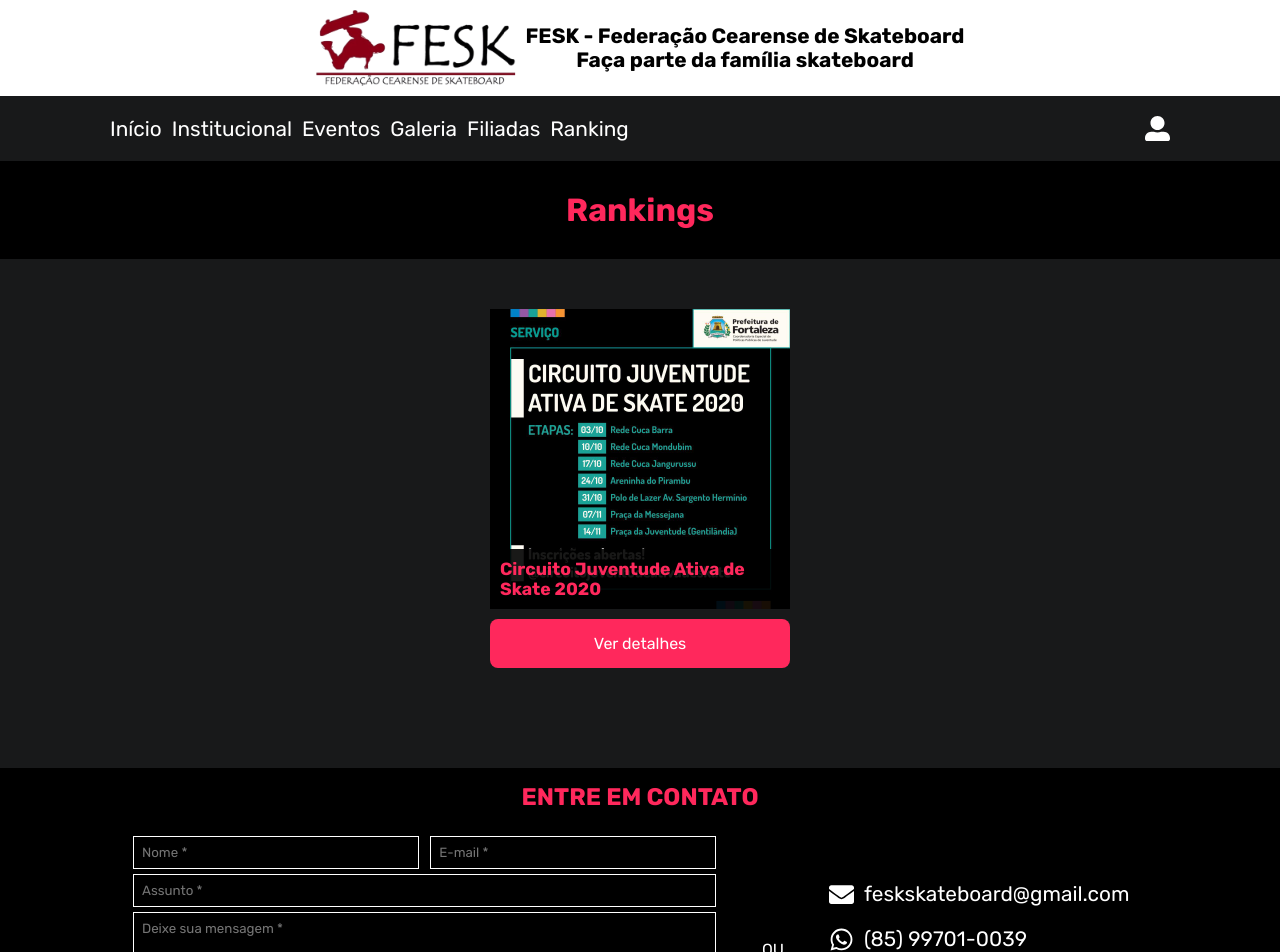
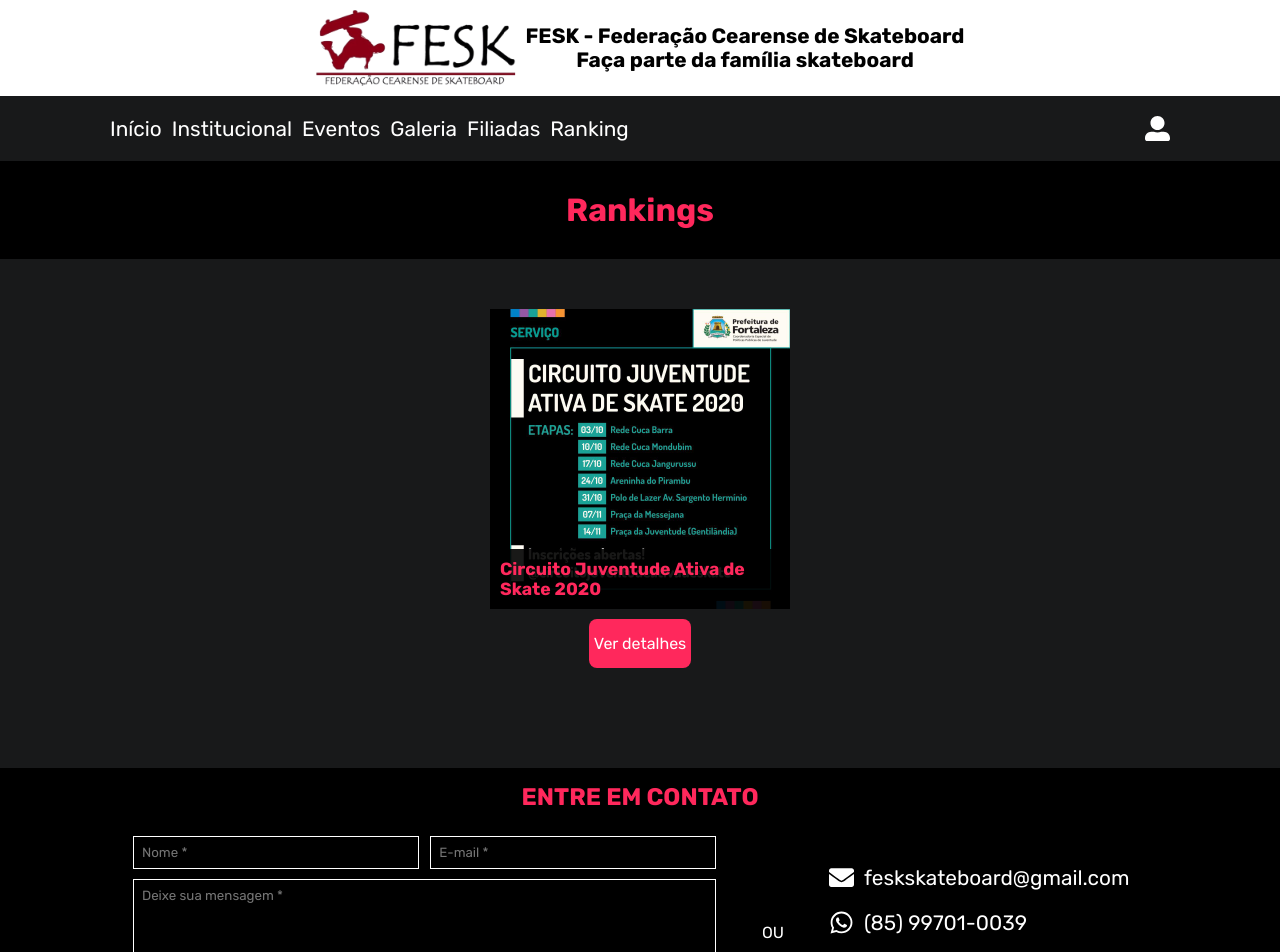
Before and after one commit to YagoYJ/FESK, a React (Create React App) app in the folder web/: page /ranking in a window 1280 px wide. Shown: the top 952 px of the page. Built offline with nearby package versions, Linux system fonts and the light colour scheme.

Commit message:
Implementação do envio de email

```diff
--- a/web/package.json
+++ b/web/package.json
@@ -6,6 +6,7 @@
     "@testing-library/jest-dom": "^5.11.4",
     "@testing-library/react": "^11.1.0",
     "@testing-library/user-event": "^12.1.10",
+    "emailjs-com": "^2.6.4",
     "react": "^17.0.1",
     "react-dom": "^17.0.1",
     "react-router-dom": "^5.2.0",
@@ -37,6 +38,7 @@
     ]
   },
   "devDependencies": {
+    "dotenv": "^8.2.0",
     "react-icons": "^4.1.0"
   }
 }
--- a/web/src/components/Footer/index.jsx
+++ b/web/src/components/Footer/index.jsx
@@ -1,40 +1,29 @@
 import { FaEnvelope, FaInstagram, FaWhatsapp } from "react-icons/fa";
+import sendEmail from '../../services/mail'
 
 import "./styles.css";
 
 export default function Footer() {
+
+
+
   return (
     <footer className="footer">
       <h2>ENTRE EM CONTATO</h2>
       <div className="container">
-        <form className="sendEmailForm">
+        <form className="sendEmailForm" onSubmit={sendEmail}>
           <div className="inputGroup">
-            <input
-              type="text"
-              placeholder="Nome *"
-              //    value={}
-              //     onChange={}
-            />
+            <input type="text" placeholder="Nome *" name="user_name" />
 
-            <input
-              type="email"
-              placeholder="E-mail *"
-              //    value={}
-              //     onChange={}
-            />
+            <input type="email" placeholder="E-mail *" name="user_email" />
           </div>
-          <input
-            type="text"
-            placeholder="Assunto *"
-            //    value={}
-            //     onChange={}
-          />
+
           <textarea
             cols="5"
             placeholder="Deixe sua mensagem *"
-            //    value={}
-            //     onChange={}
+            name="message"
           />
+
           <button type="submit" className="button">
             Enviar
           </button>
--- /dev/null
+++ b/web/src/components/Thumbnail/index.jsx
@@ -0,0 +1,22 @@
+import { Link } from "react-router-dom";
+import "./styles.css";
+
+export default function Thumbnail({
+  title,
+  imageLink,
+  imageAlt,
+  buttonText,
+  buttonLink,
+}) {
+  return (
+    <div className="thumbContainer">
+      <div className="thumb">
+        <h2>{title}</h2>
+        <img src={imageLink} alt={imageAlt} />
+      </div>
+      <Link to={buttonLink} className="button ">
+        {buttonText}
+      </Link>
+    </div>
+  );
+}
--- /dev/null
+++ b/web/src/components/Thumbnail/styles.css
@@ -0,0 +1,32 @@
+.thumbContainer {
+  width: 100%;
+  max-width: 300px;
+  margin-bottom: 50px;
+  display: flex;
+  flex-direction: column;
+  align-items: center;
+  justify-content: center;
+}
+
+.thumbContainer .thumb {
+  position: relative;
+  display: flex;
+  align-items: flex-start;
+  margin-bottom: 10px;
+}
+
+.thumbContainer .thumb h2 {
+  width: 100%;
+  font-size: 1.1rem;
+  color: #ff285c;
+  background-color: rgba(0, 0, 0, 0.9);
+  z-index: 10;
+  position: absolute;
+  bottom: 0;
+  padding: 10px;
+}
+
+.thumbContainer .thumb img {
+  width: 100%;
+  z-index: 5;
+}
--- a/web/src/pages/Galery/index.jsx
+++ b/web/src/pages/Galery/index.jsx
@@ -1,10 +1,10 @@
-import { Link } from "react-router-dom";
 import Footer from "../../components/Footer";
 import Header from "../../components/Header";
 
 import exampleImg from "../../assets/exampleImg.png";
 
 import "./styles.css";
+import Thumbnail from "../../components/Thumbnail";
 
 export default function Galery() {
   return (
@@ -12,10 +12,13 @@
       <Header />
       <main className="galery">
         <div className="container">
-          <div className="album">
-            <img src={exampleImg} alt="albumImage" />
-            <Link to="#">Nome do álbum</Link>
-          </div>
+          <Thumbnail
+            title="Nome do álbum"
+            imageLink={exampleImg}
+            imageAlt="albumImage"
+            buttonLink="#"
+            buttonText="Ver imagens"
+          />
         </div>
       </main>
       <Footer />
--- a/web/src/pages/Ranking/index.jsx
+++ b/web/src/pages/Ranking/index.jsx
@@ -5,8 +5,8 @@
 import CJASThumb from "../../assets/CJASThumb.png";
 
 import "./styles.css";
-import { Link } from "react-router-dom";
 import { useState } from "react";
+import Thumbnail from "../../components/Thumbnail";
 
 export default function Ranking() {
   // eslint-disable-next-line
@@ -26,16 +26,13 @@
           <div className="container">
             {rankings.map((ranking) => (
               <div className="championship">
-                <div className="thumb">
-                  <h2>Circuito Juventude Ativa de Skate 2020</h2>
-                  <img src={CJASThumb} alt="Imagem do campeonato" />
-                </div>
-                <Link
-                  to={`/ranking/details/${ranking.id}`}
-                  className="button detailsButton"
-                >
-                  Ver detalhes
-                </Link>
+                <Thumbnail
+                  title="Circuito Juventude Ativa de Skate 2020"
+                  imageLink={CJASThumb}
+                  imageAlt="Imagem do campeonato"
+                  buttonLink={`/ranking/details/${ranking.id}`}
+                  buttonText="Ver detalhes"
+                />
               </div>
             ))}
           </div>
--- a/web/src/pages/Ranking/styles.css
+++ b/web/src/pages/Ranking/styles.css
@@ -8,40 +8,3 @@
   justify-content: space-around;
   flex-wrap: wrap;
 }
-
-.rankingPage main .card .container .championship {
-  width: 100%;
-  max-width: 300px;
-  margin-bottom: 50px;
-  display: flex;
-  flex-direction: column;
-  align-items: center;
-  justify-content: center;
-}
-
-.rankingPage main .card .container .championship .thumb {
-  position: relative;
-  display: flex;
-  align-items: flex-start;
-  margin-bottom: 10px;
-}
-
-.rankingPage main .card .container .championship .thumb h2 {
-  width: 100%;
-  font-size: 1.1rem;
-  color: #ff285c;
-  background-color: rgba(0, 0, 0, 0.9);
-  z-index: 10;
-  position: absolute;
-  bottom: 0;
-  padding: 10px;
-}
-
-.rankingPage main .card .container .championship .thumb img {
-  width: 100%;
-  z-index: 5;
-}
-
-.rankingPage main .card .container .championship .detailsButton {
-  width: 100%;
-}
```
Also changed, not shown: 2 other files (tests, documents, lock files or other folders).
